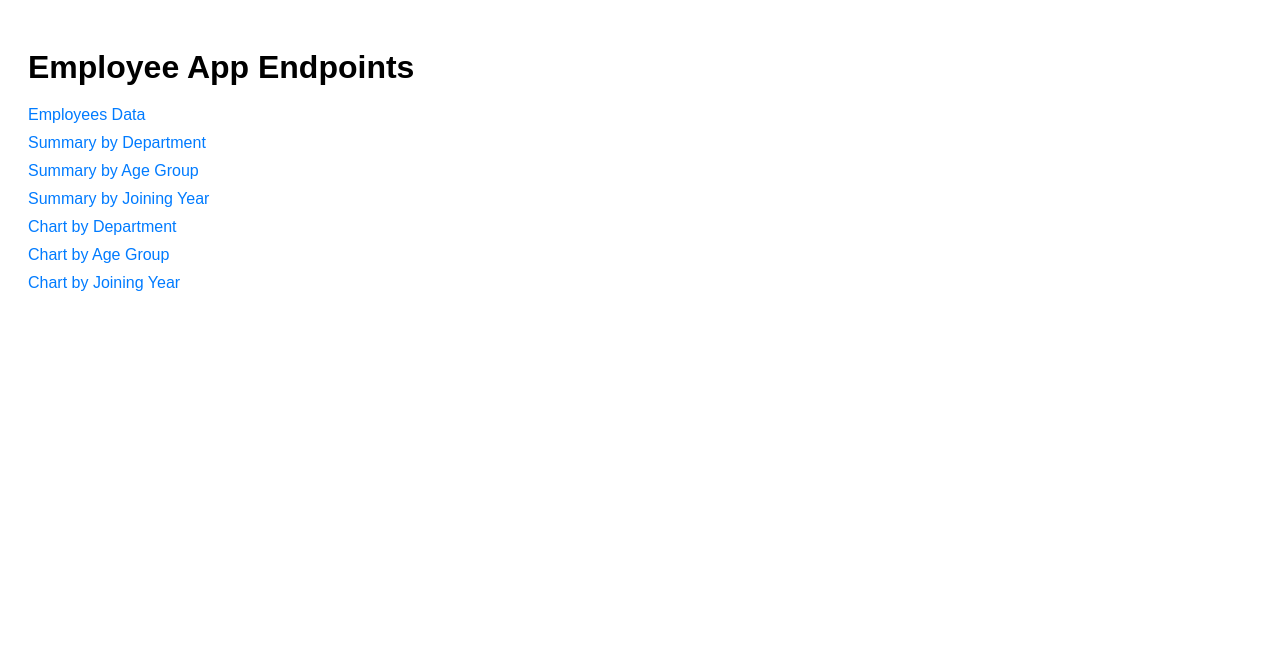
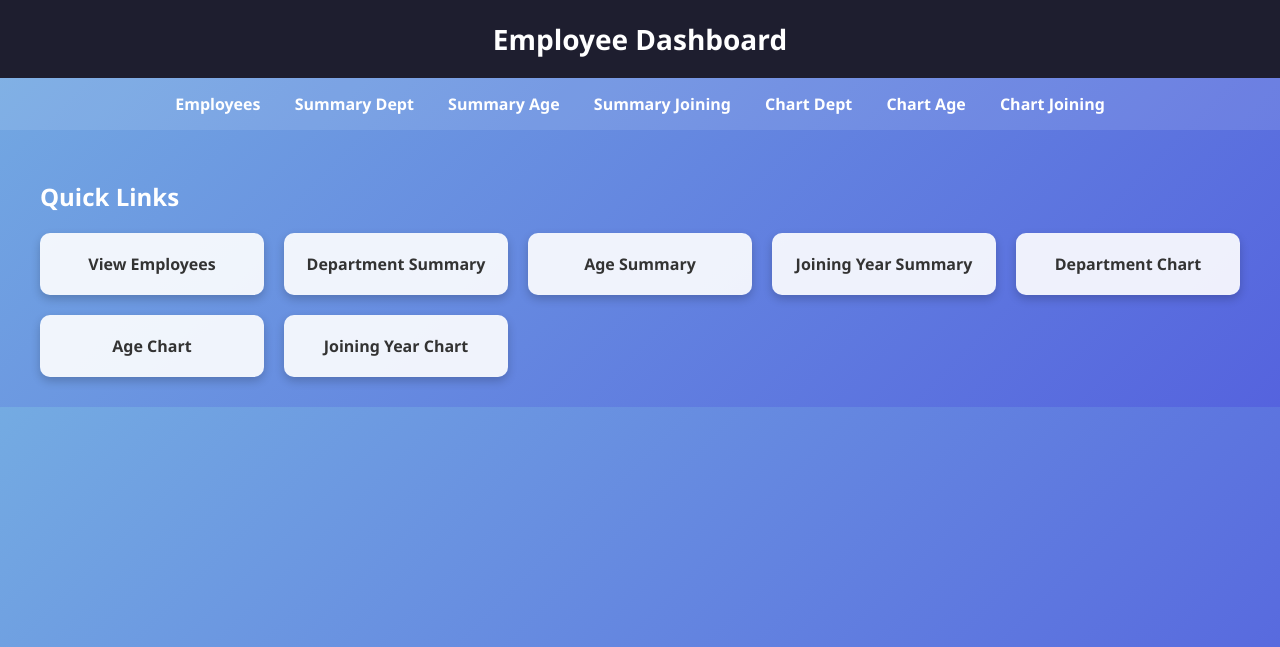
Before and after one commit to abhishek606/Quiz2, a Flask app: page / in a window 1280 px wide. Shown: the top 647 px of the page. Run offline with Flask 3, Linux system fonts and the light colour scheme.

Commit message:
Updated UI

```diff
--- a/templates/index.html
+++ b/templates/index.html
@@ -1,26 +1,104 @@
 <!DOCTYPE html>
 <html>
 <head>
-    <title>Employee App Home</title>
+    <title>Employee Dashboard</title>
     <style>
-        body { font-family: Arial, sans-serif; padding: 20px; }
-        h1 { margin-bottom: 20px; }
-        ul { list-style: none; padding: 0; }
-        li { margin-bottom: 10px; }
-        a { text-decoration: none; color: #007BFF; }
-        a:hover { text-decoration: underline; }
+        body {
+            font-family: 'Segoe UI', Tahoma, Geneva, Verdana, sans-serif;
+            margin: 0;
+            padding: 0;
+            background: linear-gradient(135deg, #74ABE2, #5563DE);
+            color: #333;
+        }
+
+        header {
+            background-color: #1E1E2F;
+            color: #fff;
+            padding: 20px;
+            text-align: center;
+            font-size: 28px;
+            font-weight: bold;
+        }
+
+        nav {
+            padding: 15px;
+            text-align: center;
+            background-color: rgba(255, 255, 255, 0.1);
+        }
+
+        nav a {
+            margin: 0 15px;
+            text-decoration: none;
+            color: #fff;
+            font-weight: bold;
+            transition: 0.3s;
+        }
+
+        nav a:hover {
+            color: #FFD700;
+        }
+
+        .container {
+            padding: 30px;
+            max-width: 1200px;
+            margin: auto;
+        }
+
+        h2 {
+            color: #fff;
+            margin-bottom: 20px;
+        }
+
+        .cards {
+            display: grid;
+            grid-template-columns: repeat(auto-fit, minmax(200px, 1fr));
+            gap: 20px;
+        }
+
+        .card {
+            background-color: rgba(255, 255, 255, 0.9);
+            padding: 20px;
+            border-radius: 10px;
+            box-shadow: 0px 4px 10px rgba(0,0,0,0.2);
+            transition: transform 0.2s;
+            text-align: center;
+        }
+
+        .card:hover {
+            transform: translateY(-5px);
+        }
+
+        .card a {
+            text-decoration: none;
+            color: #333;
+            font-weight: bold;
+        }
     </style>
 </head>
 <body>
-    <h1>Employee App Endpoints</h1>
-    <ul>
-        <li><a href="/employees" target="_blank">Employees Data</a></li>
-        <li><a href="/summary/department" target="_blank">Summary by Department</a></li>
-        <li><a href="/summary/age" target="_blank">Summary by Age Group</a></li>
-        <li><a href="/summary/joining" target="_blank">Summary by Joining Year</a></li>
-        <li><a href="/charts/department" target="_blank">Chart by Department</a></li>
-        <li><a href="/charts/age" target="_blank">Chart by Age Group</a></li>
-        <li><a href="/charts/joining" target="_blank">Chart by Joining Year</a></li>
-    </ul>
+    <header>Employee Dashboard</header>
+
+    <nav>
+        <a href="/employees" target="_blank">Employees</a>
+        <a href="/summary/department" target="_blank">Summary Dept</a>
+        <a href="/summary/age" target="_blank">Summary Age</a>
+        <a href="/summary/joining" target="_blank">Summary Joining</a>
+        <a href="/charts/department" target="_blank">Chart Dept</a>
+        <a href="/charts/age" target="_blank">Chart Age</a>
+        <a href="/charts/joining" target="_blank">Chart Joining</a>
+    </nav>
+
+    <div class="container">
+        <h2>Quick Links</h2>
+        <div class="cards">
+            <div class="card"><a href="/employees" target="_blank">View Employees</a></div>
+            <div class="card"><a href="/summary/department" target="_blank">Department Summary</a></div>
+            <div class="card"><a href="/summary/age" target="_blank">Age Summary</a></div>
+            <div class="card"><a href="/summary/joining" target="_blank">Joining Year Summary</a></div>
+            <div class="card"><a href="/charts/department" target="_blank">Department Chart</a></div>
+            <div class="card"><a href="/charts/age" target="_blank">Age Chart</a></div>
+            <div class="card"><a href="/charts/joining" target="_blank">Joining Year Chart</a></div>
+        </div>
+    </div>
 </body>
 </html>
```
Also changed, not shown: templates/employees.html (+64 -12 lines), templates/summary.html (+63 -11 lines), README.md.
